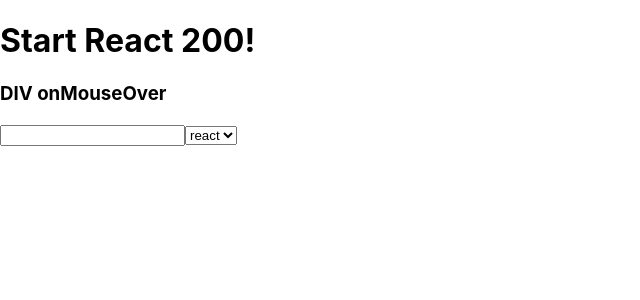
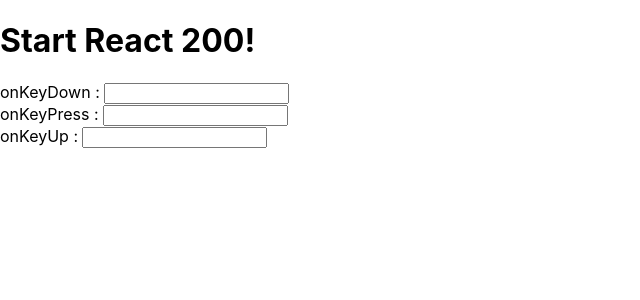
Before and after one commit to bestroom449k/first_App, a React (Create React App) app: page / in a window 1280 px wide. Shown: the top 300 px of the page, without its empty margins (0-640 px from the left). Built offline with nearby package versions, Linux system fonts and the light colour scheme.

Commit message:
chapter 71

```diff
--- a/src/App.js
+++ b/src/App.js
@@ -1,11 +1,11 @@
 import React from "react";
-import ReactMouseOut from "./R070_onMouseOut";
+import R071_OnKey from "./R071_OnKey";
 
 function App() {
     return (
         <div>
           <h1>Start React 200!</h1>
-          <ReactMouseOut/>
+          <R071_OnKey/>
         </div>
     );
 }
--- a/src/R070_onMouseOut.js
+++ /dev/null
@@ -1,27 +0,0 @@
-import React, { Component } from 'react';
-
-class R069_onMouseOver extends Component {
-  MouseOut(tag) {
-    console.log('TAG : '+tag);
-  }
-
-  render() {
-    return (
-      <>
-        <div onMouseOut={e => this.MouseOut("div")}>
-          <h3>DIV onMouseOver</h3>
-        </div>
-
-        <input type="text" onMouseOut={e => this.MouseOut("input")}/>
-
-        <select onMouseOut={e => this.MouseOut("select")}>
-            <option value="react">react</option>
-            <option value="200">200</option>
-        </select>
-      </>
-    )//이것도 마찮가지로 MouseOut 사용한 점을 빼면 전과 같다
-    //MouseOut은 마우스가 영역을 벗어날 때 발생.
-  }
-}
-
-export default R069_onMouseOver;
--- /dev/null
+++ b/src/R071_OnKey.js
@@ -0,0 +1,25 @@
+import React, { Component } from 'react';
+
+class R071_OnKey extends Component {
+  OnKey(event, e) {
+    var val = e.target.value;
+    console.log('event : '+event+", value: "+val);
+  }
+  /*OnKey 메서드를 불른 후 이벤트 객채 e로 값을 가져옵니다.
+   var val = e.target.value; 이걸로 값을 가져오고, target는 값의 type을 알수 있습니다..
+  그리고 콘솔로 어떤 이벤트가 무엇을 발생했는지 알 수 있습니다.*/
+  render() {
+    return (
+      <>
+        onKeyDown : <input type="text" onKeyDown={e => this.OnKey("onKeyDown", e)}/><br/>
+        onKeyPress : <input type="text" onKeyPress={e => this.OnKey("onKeyPress", e)}/><br/>
+        onKeyUp : <input type="text" onKeyUp={e => this.OnKey("onKeyUp", e)}/>
+      </>
+    )
+  }
+  /*onKeyDown이겄은 키를 눌렸는지 감지해서 발생하는 이벤트입니다.    이것들은 OnKey에 이벤트 이름과 e를 넘겨줍니다.
+   onKeyPress는 키를 누르고 있는 동안 발생하는 이벤트입니다.
+   onKeyUp은 키를 뗐것을 감지해서 발생하는 이벤트입니다.*/
+}
+
+export default R071_OnKey;
```
